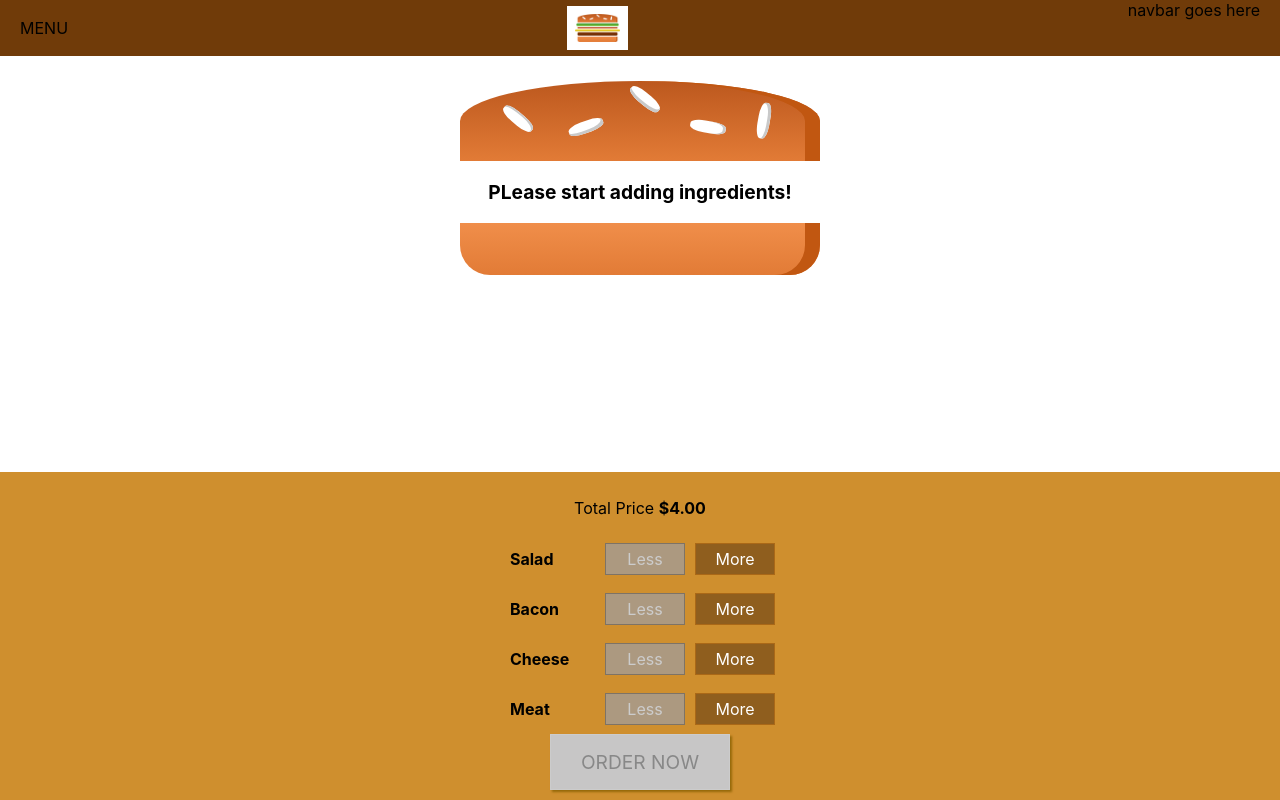
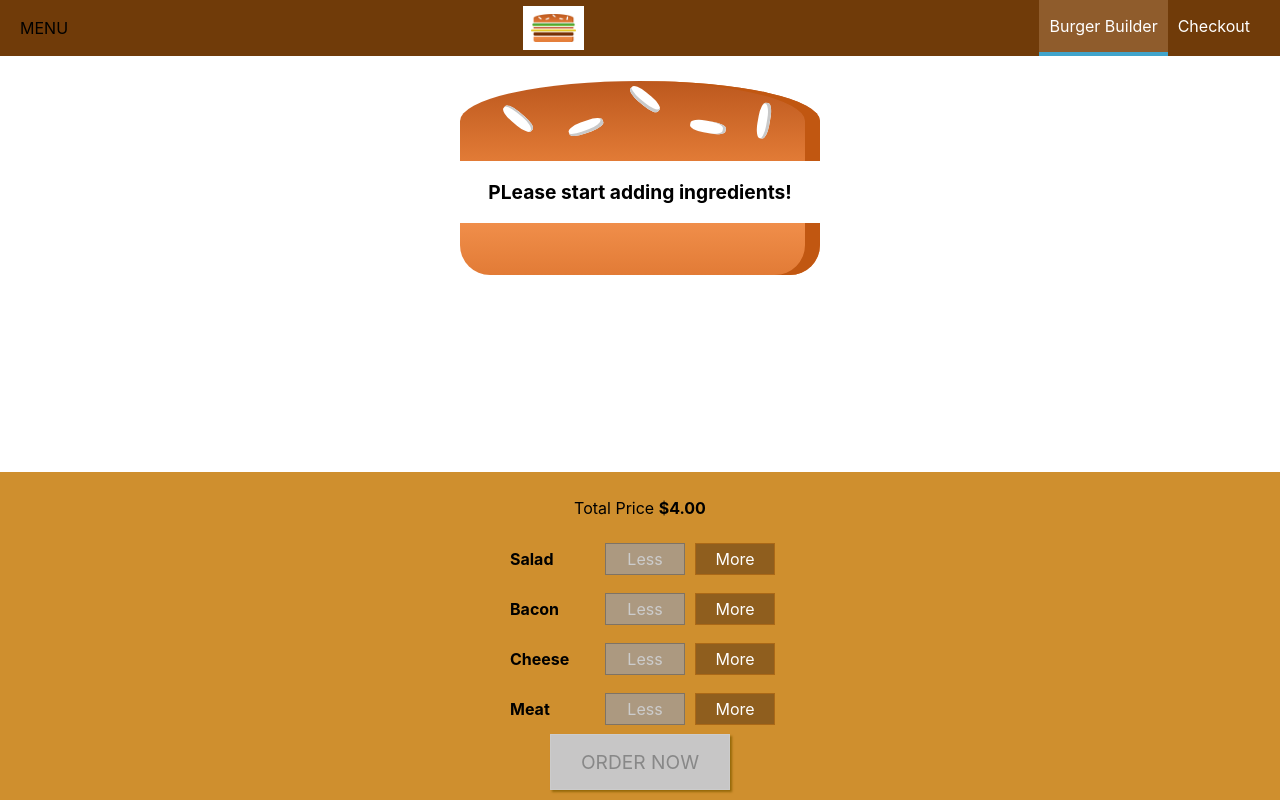
Before and after one commit to kirankumbhar/Burger-Builder, a React app: page / in a window 1280 px wide. Built offline with nearby package versions, Linux system fonts and the light colour scheme.

Commit message:
Navigation items implemented and navbar implementation complete

```diff
--- /dev/null
+++ b/src/components/Navigation/NavigationItems/NavigationItem/NavigationItem.js
@@ -0,0 +1,10 @@
+import React from 'react';
+
+import classes from './NavigationItem.module.css';
+const navigationItem = (props) => (
+    <li className = {classes.NavigationItem}>
+        <a href = {props.link} className = {props.active ? classes.active : null}>{props.children}</a>
+    </li>
+);
+
+export default navigationItem;
--- /dev/null
+++ b/src/components/Navigation/NavigationItems/NavigationItem/NavigationItem.module.css
@@ -0,0 +1,25 @@
+.NavigationItem {
+    margin: 0;
+    box-sizing: border-box;
+    display: flex;
+    height: 100%;
+    align-items: center;
+}
+
+.NavigationItem a {
+    color: white;
+    text-decoration: none;
+    height: 100%;
+    padding: 16px 10px;
+    border-bottom:  4px solid transparent;
+    box-sizing: border-box;
+    display: block;
+}
+
+.NavigationItem a:hover,
+.NavigationItem a:active,
+.NavigationItem a.active {
+    background-color: #8f5C2C;
+    border-bottom: 4px solid #40A4CB;
+    color: white;
+}
--- a/src/components/Navigation/NavigationItems/NavigationItems.js
+++ b/src/components/Navigation/NavigationItems/NavigationItems.js
@@ -1,8 +1,11 @@
 import React from 'react';
 
+import classes from './NavigationItems.module.css';
+import NavigationItem from './NavigationItem/NavigationItem';
 const navigationItems = () => (
-    <ul>
-        <li><a href = '/'>A Link</a></li>
+    <ul className = {classes.NavigationItems}>
+        <NavigationItem link = '/' active>Burger Builder</NavigationItem>
+        <NavigationItem link = '/'>Checkout</NavigationItem>
     </ul>
 );
 
--- /dev/null
+++ b/src/components/Navigation/NavigationItems/NavigationItems.module.css
@@ -0,0 +1,8 @@
+.NavigationItems {
+    margin: 0;
+    padding: 0;
+    list-style: none;
+    display: flex;
+    align-items: center;
+    height: 100%;
+}
--- a/src/components/Navigation/Toolbar/Toolbar.js
+++ b/src/components/Navigation/Toolbar/Toolbar.js
@@ -2,12 +2,13 @@
 
 import classes from './Toolbar.module.css';
 import Logo from '../../Logo/Logo';
+import NavigationItem from '../NavigationItems/NavigationItems';
 const toolbar = (props) => (
     <header className = {classes.Toolbar}>
         <div>MENU</div>
         <Logo/>
         <nav>
-            navbar goes here
+            <NavigationItem/>
         </nav>
     </header>
 );
```
